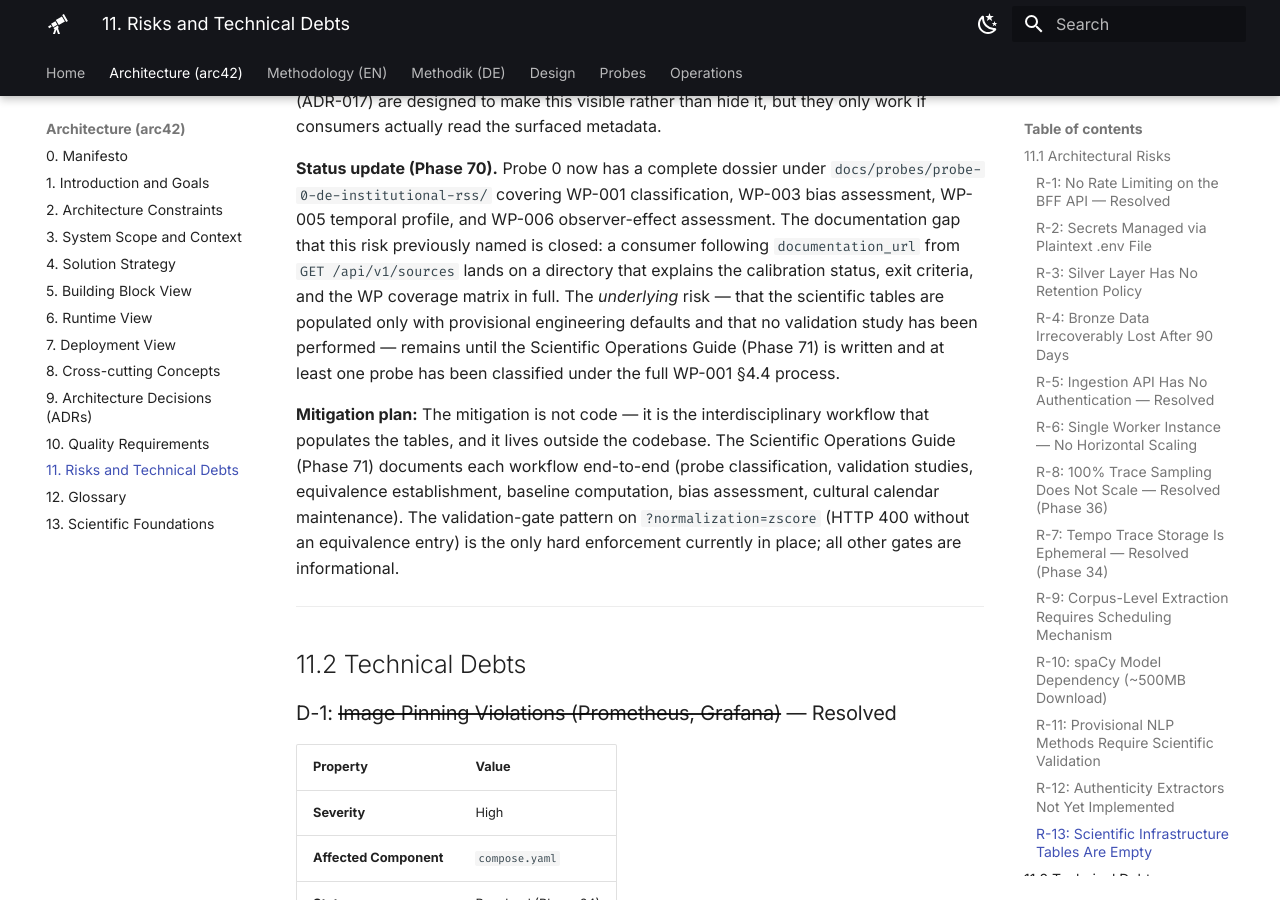
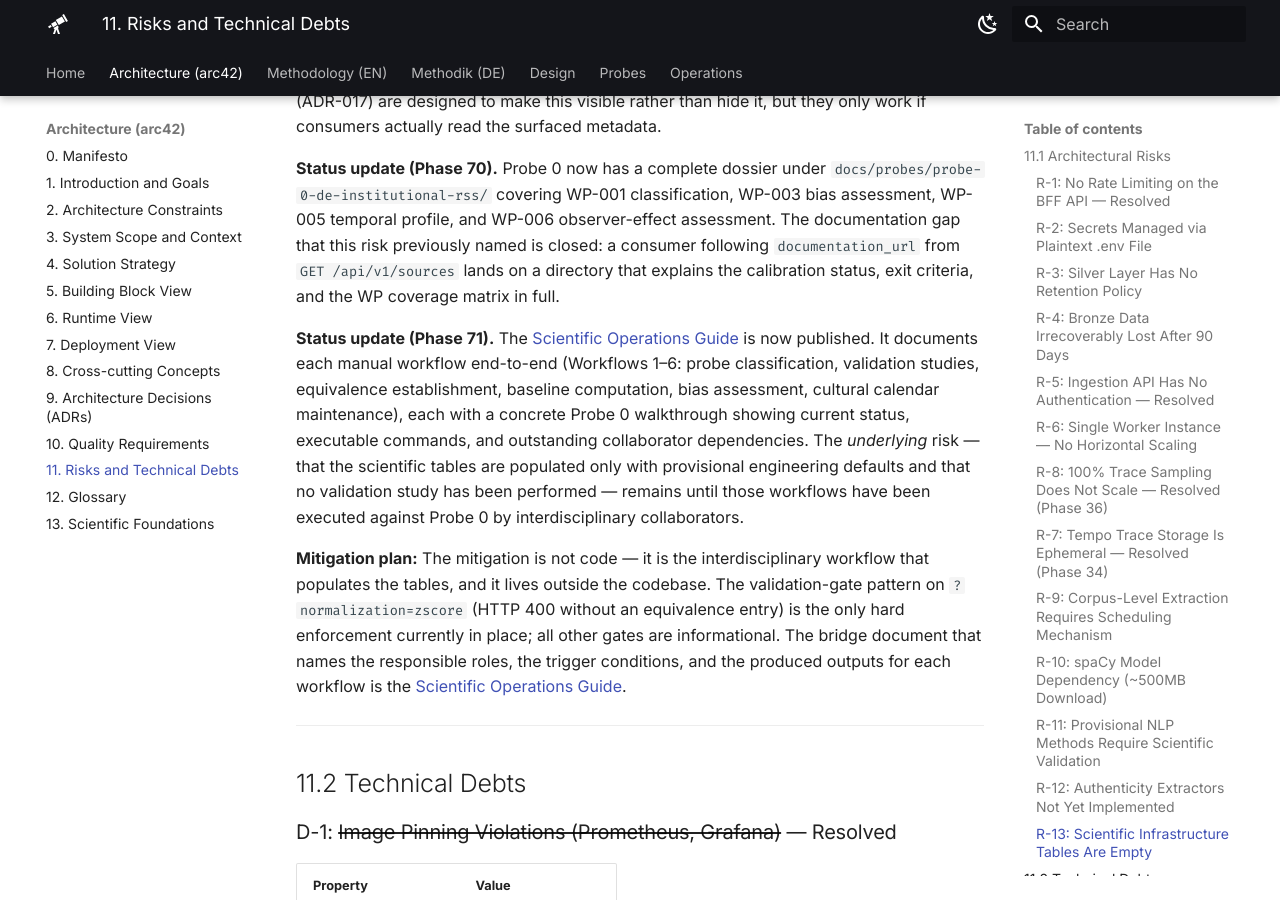
Before and after one commit to frogfromlake/aer, an MkDocs documentation site: the page built from docs/arc42/11_risks_and_technical_debts.md, in a window 1280 px wide and 900 px high, scrolled down 7723 px. Built offline with MkDocs 1.6.1 and Material for MkDocs 9.7.7, drawn with Linux system fonts in a browser that asks for light colours.

Commit message:
docs(arc42): cross-reference published Scientific Operations Guide from chapters 3, 8, 11, 12, 13

```diff
--- a/docs/arc42/11_risks_and_technical_debts.md
+++ b/docs/arc42/11_risks_and_technical_debts.md
@@ -180,9 +180,11 @@ Phases 62–65 added four scientific infrastructure tables — `source_classific
 
 The architectural risk: from a consumer's perspective the BFF API looks *validation-ready* — `validationStatus`, `eticConstruct`, `equivalenceLevel`, `minMeaningfulResolution`, and `/provenance` endpoints all exist and return well-formed JSON. A naive consumer could interpret the presence of this surface as evidence that the metrics have been validated, when in fact every current metric reports `unvalidated` and every equivalence check fails closed. The Hybrid Tier Architecture (ADR-016) and the Reflexive Architecture principles (ADR-017) are designed to make this visible rather than hide it, but they only work if consumers actually read the surfaced metadata.
 
-**Status update (Phase 70).** Probe 0 now has a complete dossier under `docs/probes/probe-0-de-institutional-rss/` covering WP-001 classification, WP-003 bias assessment, WP-005 temporal profile, and WP-006 observer-effect assessment. The documentation gap that this risk previously named is closed: a consumer following `documentation_url` from `GET /api/v1/sources` lands on a directory that explains the calibration status, exit criteria, and the WP coverage matrix in full. The *underlying* risk — that the scientific tables are populated only with provisional engineering defaults and that no validation study has been performed — remains until the Scientific Operations Guide (Phase 71) is written and at least one probe has been classified under the full WP-001 §4.4 process.
+**Status update (Phase 70).** Probe 0 now has a complete dossier under `docs/probes/probe-0-de-institutional-rss/` covering WP-001 classification, WP-003 bias assessment, WP-005 temporal profile, and WP-006 observer-effect assessment. The documentation gap that this risk previously named is closed: a consumer following `documentation_url` from `GET /api/v1/sources` lands on a directory that explains the calibration status, exit criteria, and the WP coverage matrix in full.
 
-**Mitigation plan:** The mitigation is not code — it is the interdisciplinary workflow that populates the tables, and it lives outside the codebase. The Scientific Operations Guide (Phase 71) documents each workflow end-to-end (probe classification, validation studies, equivalence establishment, baseline computation, bias assessment, cultural calendar maintenance). The validation-gate pattern on `?normalization=zscore` (HTTP 400 without an equivalence entry) is the only hard enforcement currently in place; all other gates are informational.
+**Status update (Phase 71).** The [Scientific Operations Guide](../scientific_operations_guide.md) is now published. It documents each manual workflow end-to-end (Workflows 1–6: probe classification, validation studies, equivalence establishment, baseline computation, bias assessment, cultural calendar maintenance), each with a concrete Probe 0 walkthrough showing current status, executable commands, and outstanding collaborator dependencies. The *underlying* risk — that the scientific tables are populated only with provisional engineering defaults and that no validation study has been performed — remains until those workflows have been executed against Probe 0 by interdisciplinary collaborators.
+
+**Mitigation plan:** The mitigation is not code — it is the interdisciplinary workflow that populates the tables, and it lives outside the codebase. The validation-gate pattern on `?normalization=zscore` (HTTP 400 without an equivalence entry) is the only hard enforcement currently in place; all other gates are informational. The bridge document that names the responsible roles, the trigger conditions, and the produced outputs for each workflow is the [Scientific Operations Guide](../scientific_operations_guide.md).
 
 ---
 
```
Also changed, not shown: docs/arc42/03_system_scope_and_context.md (+1 -1 lines), docs/arc42/08_concepts.md (+1 -1 lines), docs/arc42/12_glossary.md (+1 -1 lines), docs/arc42/13_scientific_foundations.md (+2 -2 lines).
